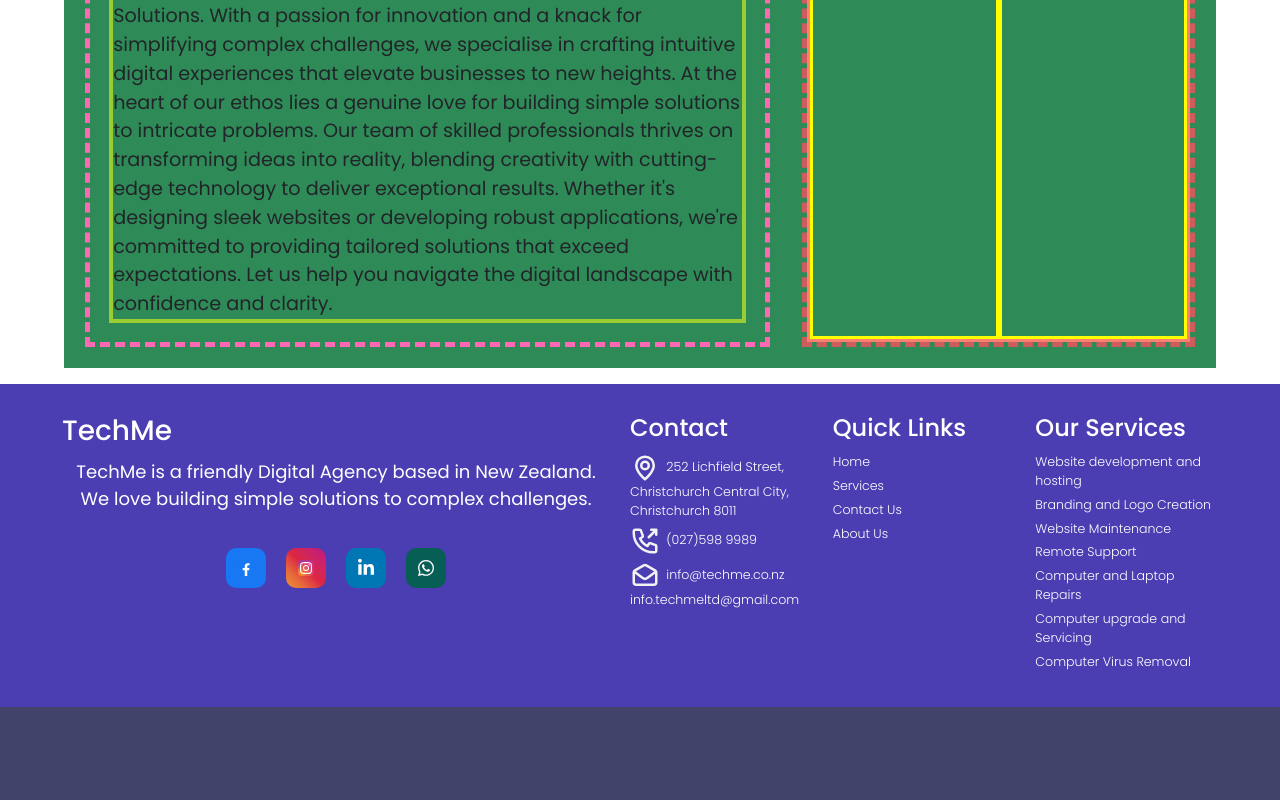
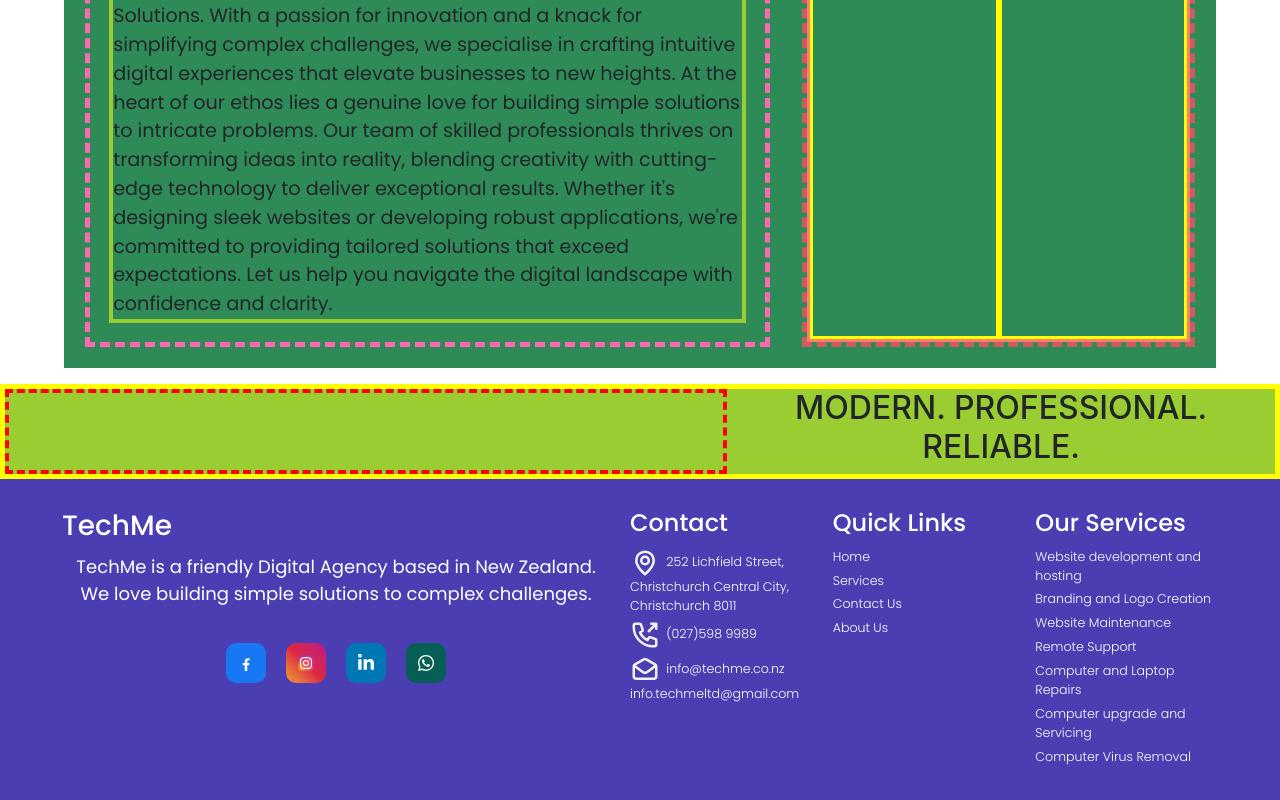
Before and after one commit to baayesh/TechMe, a React (Create React App) app: page /about-us in a window 1280 px wide. Shown: the part 665-1465 px from the top of the page. Before the commit the page ends 1372 px from the top, so only its background shows below. Built offline with nearby package versions, Linux system fonts and the light colour scheme; a web font is replaced by a local one.

Commit message:
design the layout of our mission section

```diff
--- a/src/App.js
+++ b/src/App.js
@@ -17,7 +17,8 @@ import Map from "./pages/Contact Us/Map/Map";
 import ServicesMain from "./pages/Services Main/Services/Services";
 import SubHeader from "./components/Sub Header/Sub Header";
 import Service from "./pages/Individual Services/Service Template/Service";
-import Heading from './pages/About Us/Heading/Heading'
+import Heading from './pages/About Us/Heading/Heading';
+import VisionAndMission from './pages/About Us/VisionAndMission/VisionAndMission';
 
 function App() {
   return (
@@ -50,6 +51,7 @@ function App() {
             <Navigation />
             <Header headerText={"About Us"} varient={"about-us"} />
             <Heading />
+            <VisionAndMission />
             <Footer />
           </Route>
           <Route path="/test">
--- /dev/null
+++ b/src/pages/About Us/VisionAndMission/VisionAndMision.css
@@ -0,0 +1,16 @@
+.vam-mdiv {
+  /* Behavior */
+  display: flex;
+  /* color */
+  border: 5px solid yellow;
+  background-color: yellowgreen;
+  /* Sizes and Spacing */
+  width: 100%;
+}
+
+.vam-img {
+  /* color */
+  border: 4px dashed red;
+  /* Sizes and Spacing */
+  width: 60%;
+}
--- /dev/null
+++ b/src/pages/About Us/VisionAndMission/VisionAndMission.jsx
@@ -0,0 +1,14 @@
+import React from 'react';
+import './VisionAndMision.css';
+
+const VisionAndMission = () => {
+  return (
+    <div className='vam-mdiv'>
+        <div className="vam-img"></div>
+        <h2>MODERN. PROFESSIONAL. RELIABLE.</h2>
+
+    </div>
+  )
+}
+
+export default VisionAndMission
```
